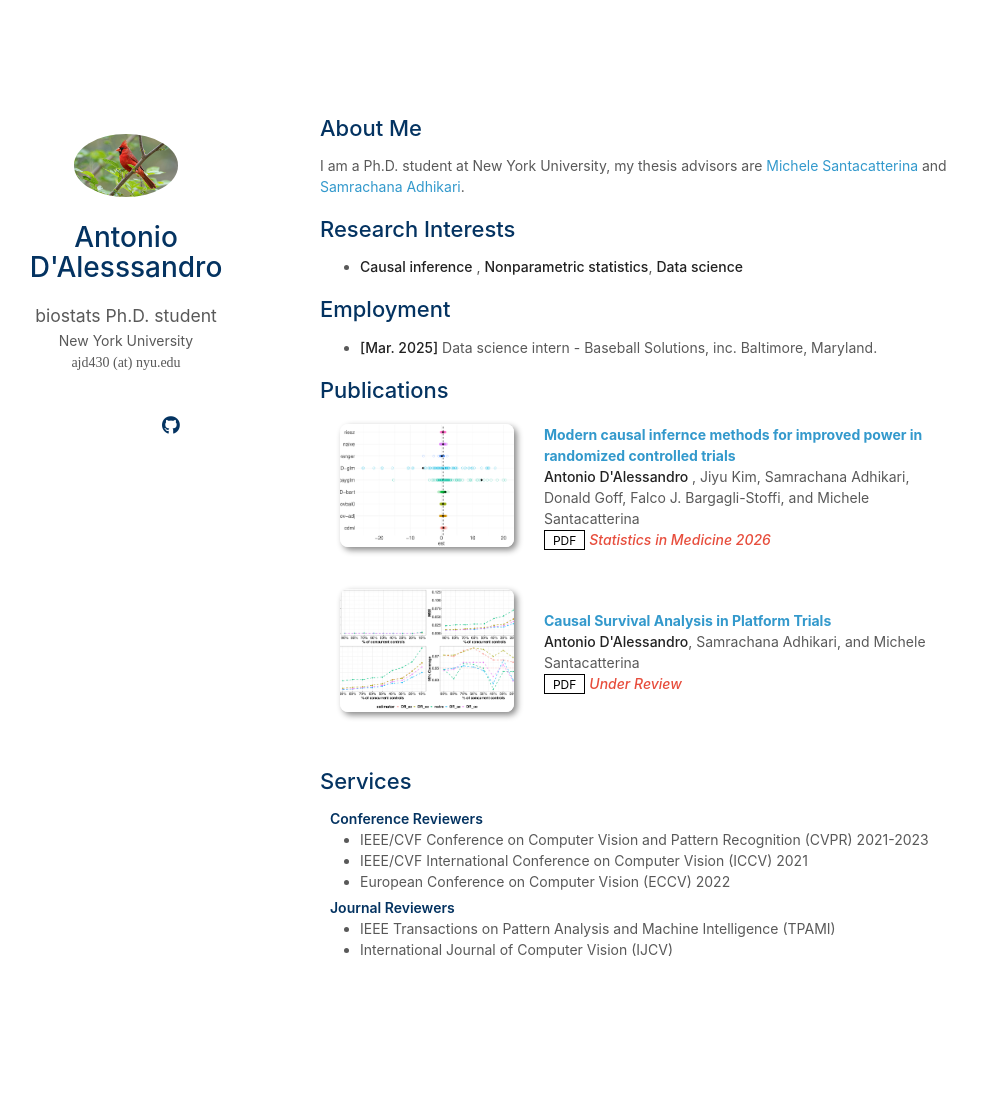
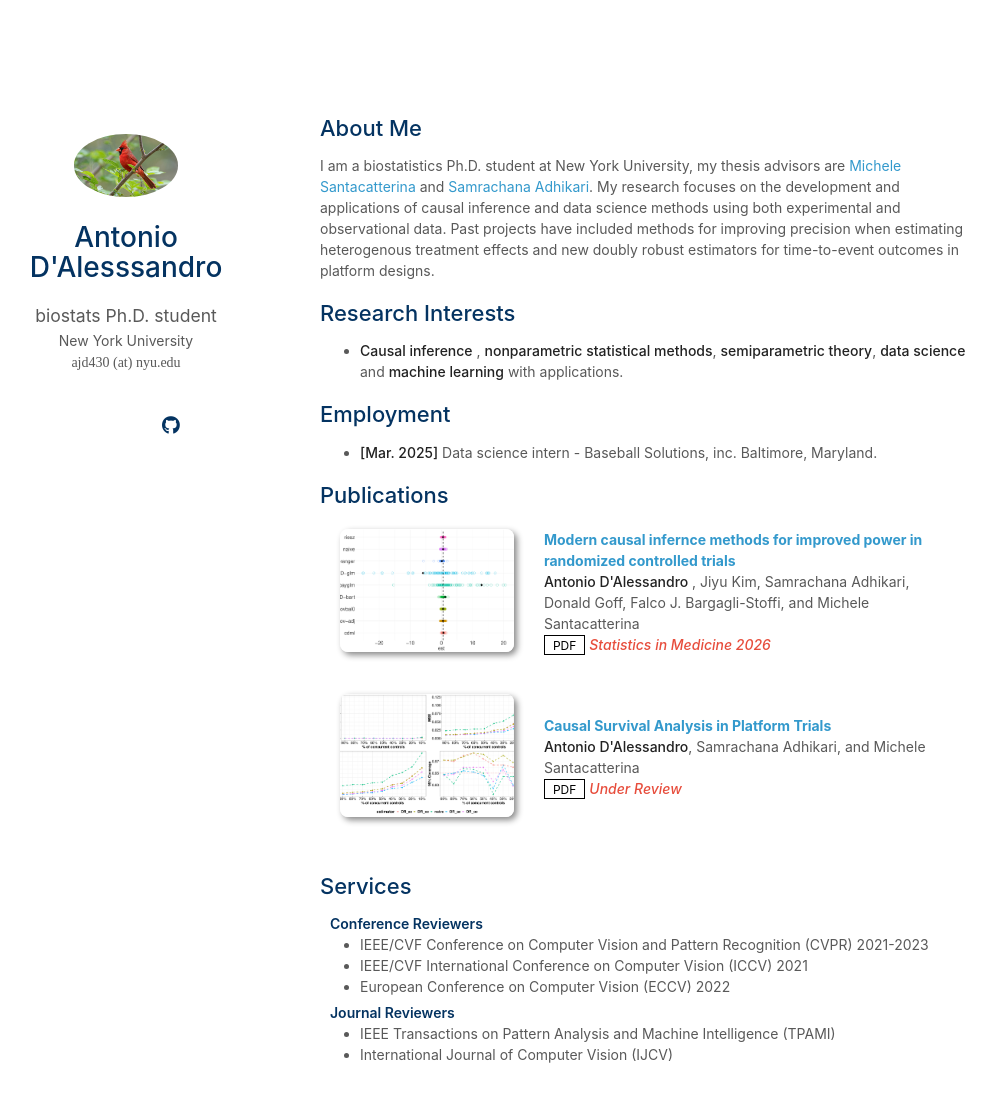
Before and after one commit to antoniod5836/antoniod5836.github.io, a Jekyll site: the page built from index.md, in a window 1280 px wide and 1156 px high. Shown: the top 1102 px of the window, without its empty margins (150-1146 px from the left). Built offline with Jekyll 4.4.1, drawn with Linux system fonts in a browser that asks for light colours; a style sheet for code colours, icons or effects is not loaded; our own code applies the rules of GitHub Pages for plain Markdown files.

Commit message:
Update index.md

```diff
--- a/index.md
+++ b/index.md
@@ -4,11 +4,12 @@ layout: homepage
 
 ## About Me
 
-I am a Ph.D. student at New York University, my thesis advisors are [Michele Santacatterina](https://michelesantacatterina.github.io/) and [Samrachana Adhikari](https://samrachana.com/).
+I am a biostatistics Ph.D. student at New York University, my thesis advisors are [Michele Santacatterina](https://michelesantacatterina.github.io/) and [Samrachana Adhikari](https://samrachana.com/). My research focuses on the development and applications of causal inference and data science methods using both experimental and observational data. Past projects have included methods for improving precision when estimating heterogenous treatment effects and new doubly robust estimators for time-to-event outcomes in platform designs.
+
 
 ## Research Interests
 
-- **Causal inference** , **Nonparametric statistics**,  **Data science**
+- **Causal inference** , **nonparametric statistical methods**, **semiparametric theory**, **data science** and **machine learning** with applications.
 
 ## Employment
 
```
